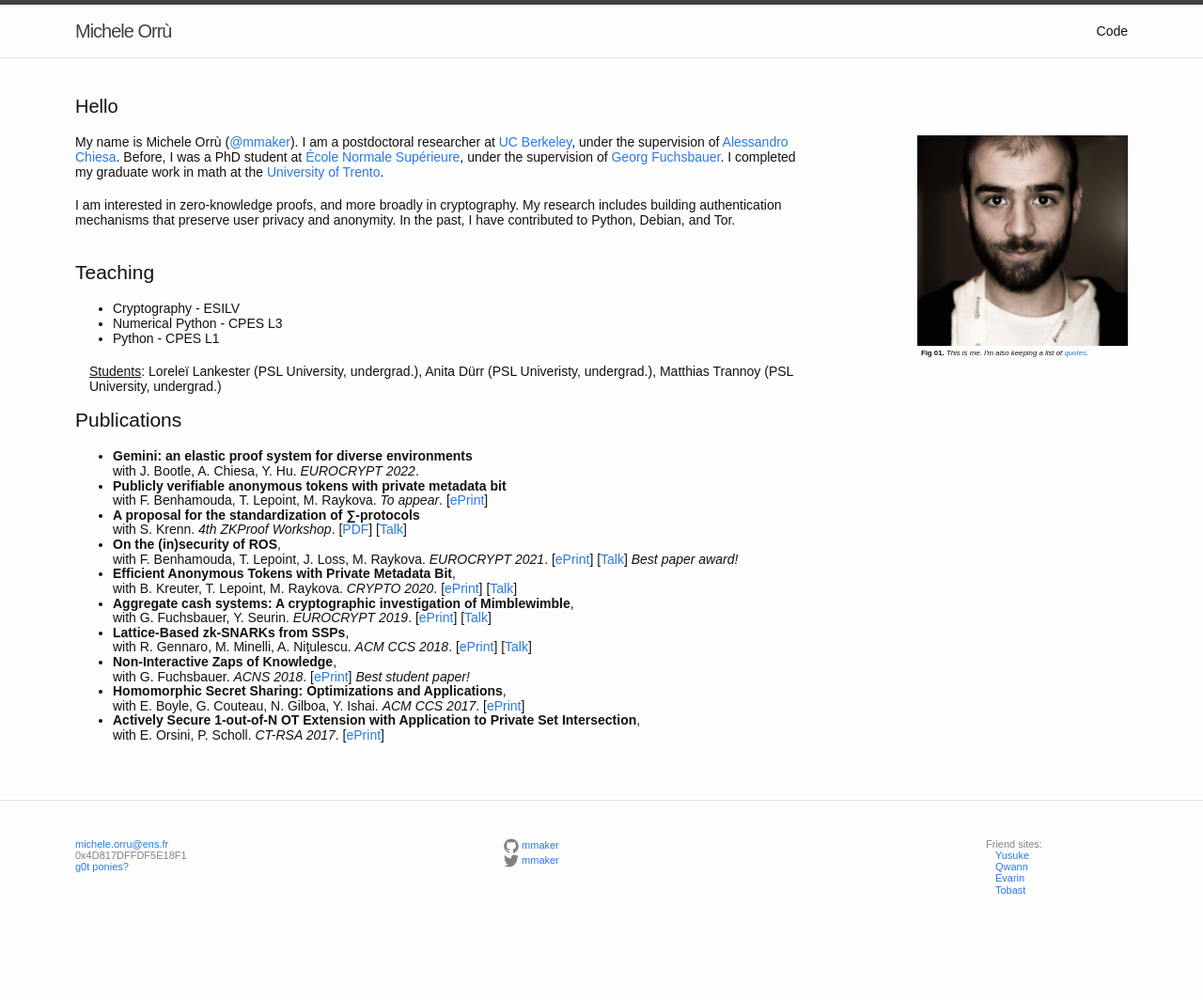
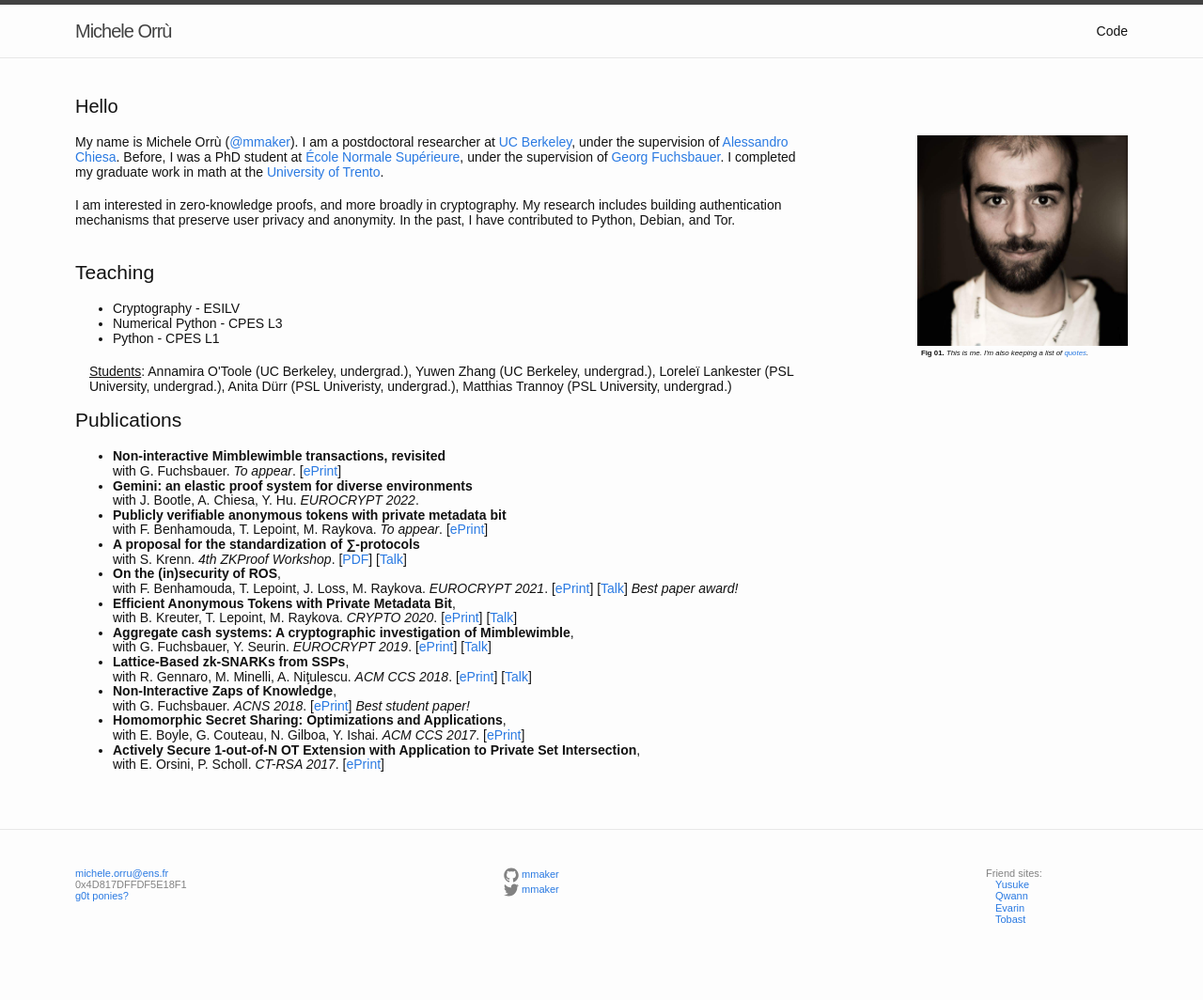
Before and after one commit to mmaker/mmaker.github.io, a Jekyll site: the page built from index.html, in a window 1280 px wide. Shown: the whole page at 94% size. Built offline with Jekyll 4.4.1, drawn with Linux system fonts in a browser that asks for light colours; nearby versions of some CDN libraries; before the commit the page ends 1033 px from its top, so only the background shows below that.

Commit message:
Add students, new publications.

```diff
--- a/index.html
+++ b/index.html
@@ -35,11 +35,17 @@ layout: default
       <li>Numerical Python - CPES L3</li>
       <li>Python - CPES L1 </li>
     </ul>
-    <div style="margin-left:15px"> <u>Students</u>: Loreleï Lankester (PSL University, undergrad.), Anita Dürr (PSL Univeristy, undergrad.), Matthias Trannoy (PSL University, undergrad.)</div>
+    <div style="margin-left:15px"> <u>Students</u>: Annamira O'Toole (UC Berkeley, undergrad.), Yuwen Zhang (UC Berkeley, undergrad.), Loreleï Lankester (PSL University, undergrad.), Anita Dürr (PSL Univeristy, undergrad.), Matthias Trannoy (PSL University, undergrad.)</div>
 
     <br/>
     <h2>Publications</h2>
     <ul>
+      <li>
+        <b>Non-interactive Mimblewimble transactions, revisited</b>
+        <br />
+        <smpcs>with G. Fuchsbauer</smpcs>.
+        <i>To appear</i>.
+        [<a href="https://eprint.iacr.org/2022/265">ePrint</a>]
       <li>
         <b>Gemini: an elastic proof system for diverse environments</b>
         <br />
```
